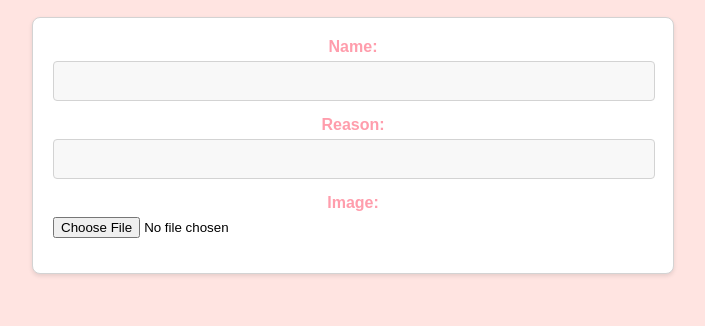
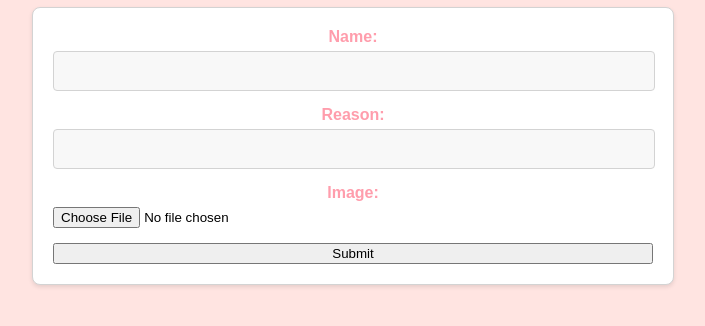
Before and after one commit to DanielEverett1/MJSite, a website: page art/submissions.html in a window 1280 px wide. Shown: the part 332-658 px from the top of the page, without its empty margins (287-992 px from the left). Drawn offline with Linux system fonts and the light colour scheme; a web font is replaced by a local one.

Commit message:
Updated form to connect with server

```diff
--- a/art/submissions.html
+++ b/art/submissions.html
@@ -15,7 +15,7 @@
     </div>
 
     <div class="container">
-        <form action="" method="post">
+        <form action="/submit" method="post" enctype="multipart/form-data">
             <label for="name">Name:</label>
             <input type="text" id="name" name="name" required>
 
@@ -25,6 +25,7 @@
             <label for="image">Image:</label>
             <input type="file" id="image" name="image" accept="image/*" required>
             <img id="imagePreview" src="#" alt="Image Preview">
+            <button type="submit">Submit</button>
         </form>
     </div>
 
```
